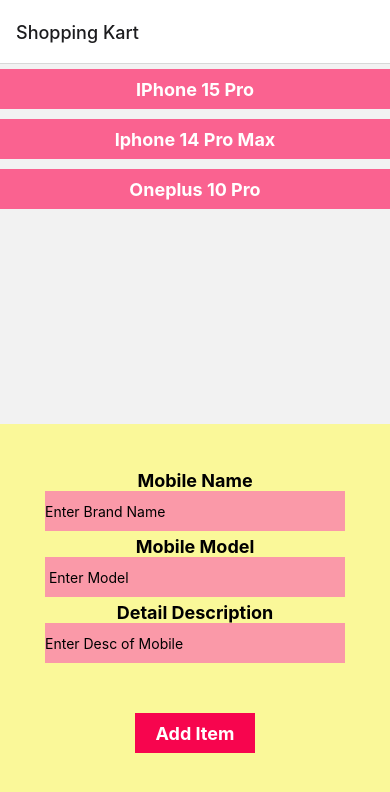
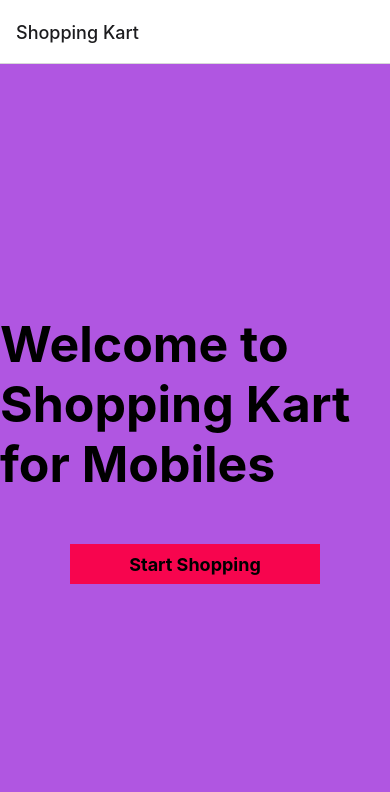
Before and after one commit to SwastikaJawahar/ShoppingKart, a React Native app: screen /WelcomePage in a window 390 px wide. Shown: the top 792 px of the page. Built offline with nearby package versions, Linux system fonts and the light colour scheme.

Commit message:
WelcomePage

```diff
--- a/App.js
+++ b/App.js
@@ -1,5 +1,5 @@
 import React from 'react';
-import {SafeAreaView, ScrollView, View, StyleSheet} from 'react-native';
+import {StyleSheet} from 'react-native';
 import {NavigationContainer} from '@react-navigation/native';
 import {createNativeStackNavigator} from '@react-navigation/native-stack';
 import {
@@ -8,15 +8,21 @@
   DetailListItemScreen,
   DetailListItemstyle,
 } from './src';
+import WelcomeScreen from './src/container/WelcomeScreen';
 
 const Stack = createNativeStackNavigator();
 
-function App() {
+function App(navigation) {
   return (
     <NavigationContainer style={style.container}>
       <Stack.Navigator>
         <Stack.Screen
           options={{title: 'Shopping Kart'}}
+          name="WelcomePage"
+          component={WelcomeScreen}
+        />
+        <Stack.Screen
+          options={{title: 'Shopping Kart List'}}
           name="ListItem"
           component={ListItemScreen}
         />
--- a/src/container/ListItemScreen/index.js
+++ b/src/container/ListItemScreen/index.js
@@ -30,8 +30,6 @@
     setMobileModel('');
     setDetailDesc('');
   }
-
-  function detailViewFunction() {}
   return (
     <View style={{flex: 1, justifyContent: 'center'}}>
       <FlatList
--- /dev/null
+++ b/src/container/WelcomeScreen/index.js
@@ -0,0 +1,46 @@
+import React from 'react';
+import {StyleSheet, View, Text, TouchableOpacity} from 'react-native';
+
+function WelcomeScreen(props) {
+  return (
+    <View
+      style={{
+        backgroundColor: '#B056E1',
+        flex: 1,
+        justifyContent: 'center',
+        alignItems: 'center',
+      }}>
+      <Text style={style.TextTitle}>Welcome to Shopping Kart for Mobiles</Text>
+      <TouchableOpacity
+        onPress={() => props.navigation.navigate('ListItem')}
+        style={style.TouchableOpacity}>
+        <Text style={style.Text}>Start Shopping</Text>
+      </TouchableOpacity>
+    </View>
+  );
+}
+
+const style = StyleSheet.create({
+  TouchableOpacity: {
+    height: 40,
+    width: 250,
+    color: 'black',
+    backgroundColor: '#F7054E',
+    marginVertical: 50,
+    justifyContent: 'center',
+    alignItems: 'center',
+  },
+  Text: {
+    color: 'black',
+    fontWeight: 'bold',
+    fontSize: 18,
+  },
+  TextTitle: {
+    color: 'black',
+    fontWeight: 'bold',
+    fontSize: 50,
+    marginTop: 40,
+  },
+});
+
+export default WelcomeScreen;
```
